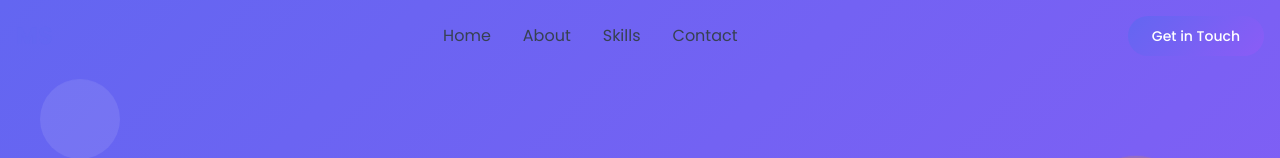
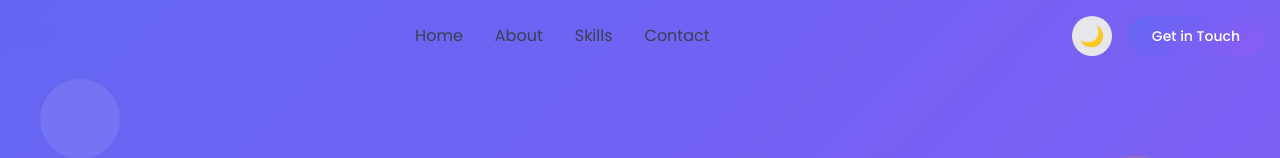
Before and after one commit to meet-solanki/meet-solanki-portfolio, a React (Vite) app: page / in a window 1280 px wide. Shown: the top 158 px of the page. Built offline with nearby package versions, Linux system fonts and the light colour scheme.

Commit message:
feat: Add light/dark mode toggle
Adds a light/dark mode toggle button to the top-right corner of the page. The button uses a sun/moon icon, saves user preferences in localStorage, and animates smoothly between themes.

```diff
--- a/src/components/Header.tsx
+++ b/src/components/Header.tsx
@@ -1,6 +1,7 @@
 
 import { useState, useEffect } from "react";
 import { Button } from "@/components/ui/button";
+import { ThemeToggle } from "@/components/ThemeToggle";
 
 const Header = () => {
   const [isScrolled, setIsScrolled] = useState(false);
@@ -22,41 +23,43 @@ const Header = () => {
 
   return (
     <header className={`fixed top-0 left-0 right-0 z-50 transition-all duration-300 ${
-      isScrolled ? 'bg-white/90 backdrop-blur-sm shadow-sm' : 'bg-transparent'
+      isScrolled ? 'bg-white/90 dark:bg-gray-900/90 backdrop-blur-sm shadow-sm' : 'bg-transparent'
     }`}>
       <div className="container mx-auto px-4">
         <div className="flex items-center justify-between py-4">
-          <div className="text-2xl font-bold text-portfolio-primary">
+          <div className="text-2xl font-bold text-portfolio-primary dark:text-portfolio-primary">
             MS
           </div>
 
           <nav className="hidden md:flex items-center space-x-8">
             <button
               onClick={() => scrollToSection('home')}
-              className="text-gray-700 hover:text-portfolio-primary transition-colors"
+              className="text-gray-700 dark:text-gray-300 hover:text-portfolio-primary dark:hover:text-portfolio-primary transition-colors"
             >
               Home
             </button>
             <button
               onClick={() => scrollToSection('about')}
-              className="text-gray-700 hover:text-portfolio-primary transition-colors"
+              className="text-gray-700 dark:text-gray-300 hover:text-portfolio-primary dark:hover:text-portfolio-primary transition-colors"
             >
               About
             </button>
             <button
               onClick={() => scrollToSection('skills')}
-              className="text-gray-700 hover:text-portfolio-primary transition-colors"
+              className="text-gray-700 dark:text-gray-300 hover:text-portfolio-primary dark:hover:text-portfolio-primary transition-colors"
             >
               Skills
             </button>
             <button
               onClick={() => scrollToSection('contact')}
-              className="text-gray-700 hover:text-portfolio-primary transition-colors"
+              className="text-gray-700 dark:text-gray-300 hover:text-portfolio-primary dark:hover:text-portfolio-primary transition-colors"
             >
               Contact
             </button>
           </nav>
 
+          <div className="flex items-center gap-4">
+            <ThemeToggle />
             <Button
               onClick={() => scrollToSection('contact')}
               className="bg-portfolio-gradient hover:opacity-90 text-white px-6 py-2 rounded-full transition-all duration-300 hover:scale-105"
@@ -65,6 +68,7 @@ const Header = () => {
             </Button>
           </div>
         </div>
+      </div>
     </header>
   );
 };
--- a/src/components/ThemeToggle.tsx
+++ b/src/components/ThemeToggle.tsx
@@ -1,21 +1,18 @@
 
-import { Moon, Sun } from 'lucide-react';
-import { Button } from '@/components/ui/button';
 import { useTheme } from '@/components/ThemeProvider';
 
 export function ThemeToggle() {
   const { theme, setTheme } = useTheme();
 
   return (
-    <Button
-      variant="ghost"
-      size="sm"
+    <button
       onClick={() => setTheme(theme === 'light' ? 'dark' : 'light')}
-      className="h-8 w-8 px-0 hover:bg-gray-100 dark:hover:bg-gray-800 touch-manipulation"
+      className="relative h-10 w-10 rounded-full bg-gray-200 dark:bg-gray-700 hover:bg-gray-300 dark:hover:bg-gray-600 transition-all duration-300 ease-in-out flex items-center justify-center touch-manipulation focus:outline-none focus:ring-2 focus:ring-portfolio-primary focus:ring-offset-2 dark:focus:ring-offset-gray-900"
+      aria-label="Toggle theme"
     >
-      <Sun className="h-[1.2rem] w-[1.2rem] rotate-0 scale-100 transition-all dark:-rotate-90 dark:scale-0" />
-      <Moon className="absolute h-[1.2rem] w-[1.2rem] rotate-90 scale-0 transition-all dark:rotate-0 dark:scale-100" />
-      <span className="sr-only">Toggle theme</span>
-    </Button>
+      <span className="text-xl transition-all duration-300 ease-in-out transform">
+        {theme === 'light' ? '🌞' : '🌙'}
+      </span>
+    </button>
   );
 }
--- a/src/index.css
+++ b/src/index.css
@@ -8,13 +8,13 @@
 @layer base {
   :root {
     --background: 0 0% 100%;
-    --foreground: 222.2 84% 4.9%;
+    --foreground: 0 0% 12%;
 
     --card: 0 0% 100%;
-    --card-foreground: 222.2 84% 4.9%;
+    --card-foreground: 0 0% 12%;
 
     --popover: 0 0% 100%;
-    --popover-foreground: 222.2 84% 4.9%;
+    --popover-foreground: 0 0% 12%;
 
     --primary: 222.2 47.4% 11.2%;
     --primary-foreground: 210 40% 98%;
@@ -38,31 +38,24 @@
     --radius: 0.5rem;
 
     --sidebar-background: 0 0% 98%;
-
     --sidebar-foreground: 240 5.3% 26.1%;
-
     --sidebar-primary: 240 5.9% 10%;
-
     --sidebar-primary-foreground: 0 0% 98%;
-
     --sidebar-accent: 240 4.8% 95.9%;
-
     --sidebar-accent-foreground: 240 5.9% 10%;
-
     --sidebar-border: 220 13% 91%;
-
     --sidebar-ring: 217.2 91.2% 59.8%;
   }
 
   .dark {
-    --background: 222.2 84% 4.9%;
-    --foreground: 210 40% 98%;
+    --background: 0 0% 7%;
+    --foreground: 0 0% 96%;
 
-    --card: 222.2 84% 4.9%;
-    --card-foreground: 210 40% 98%;
+    --card: 0 0% 7%;
+    --card-foreground: 0 0% 96%;
 
-    --popover: 222.2 84% 4.9%;
-    --popover-foreground: 210 40% 98%;
+    --popover: 0 0% 7%;
+    --popover-foreground: 0 0% 96%;
 
     --primary: 210 40% 98%;
     --primary-foreground: 222.2 47.4% 11.2%;
@@ -100,6 +93,11 @@
 
   body {
     @apply bg-background text-foreground;
+    transition: background-color 0.3s ease-in-out, color 0.3s ease-in-out;
+  }
+
+  html {
+    transition: background-color 0.3s ease-in-out;
   }
 }
 
```
Lines whose indentation alone changed are shown as unchanged.
